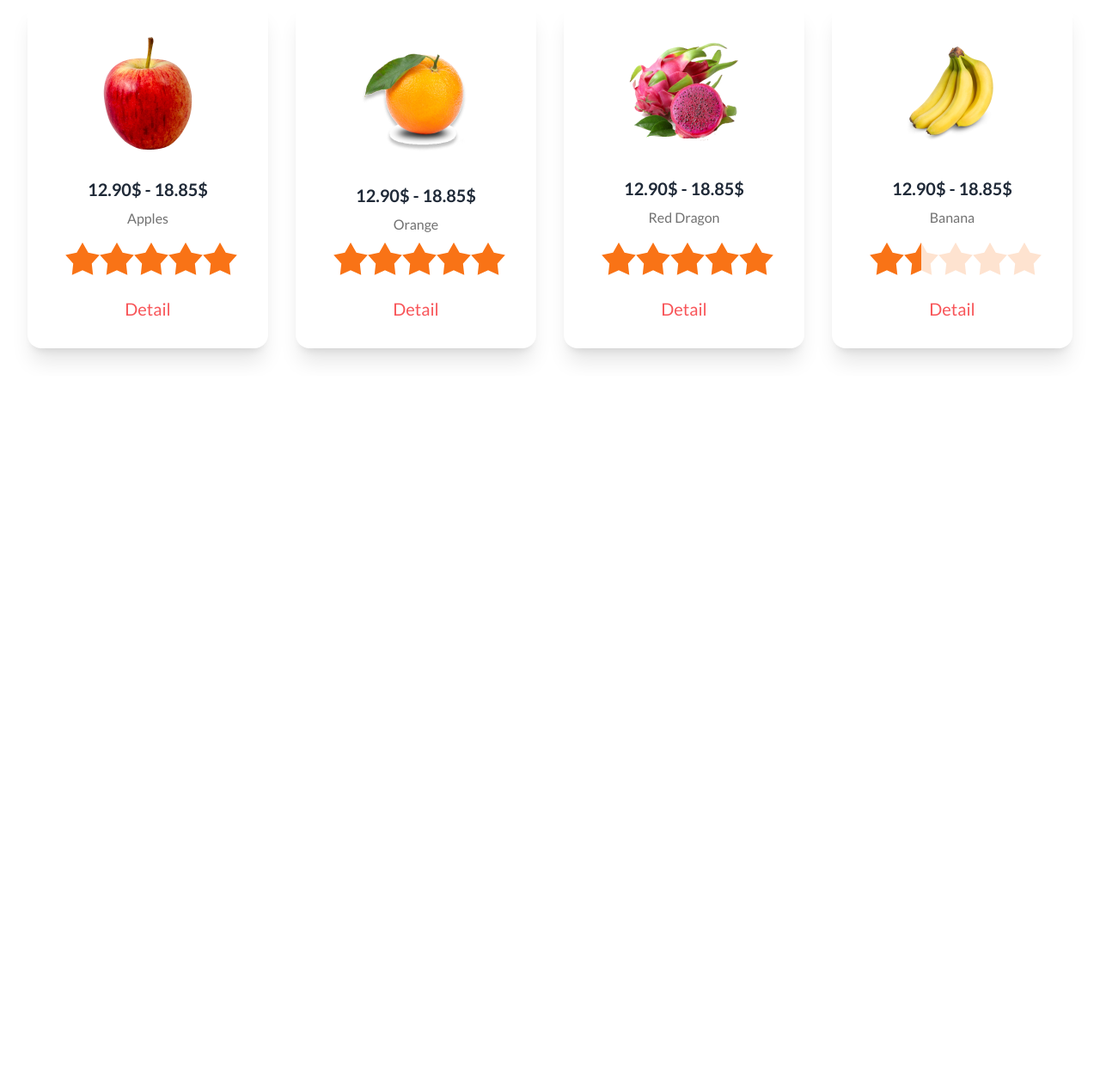
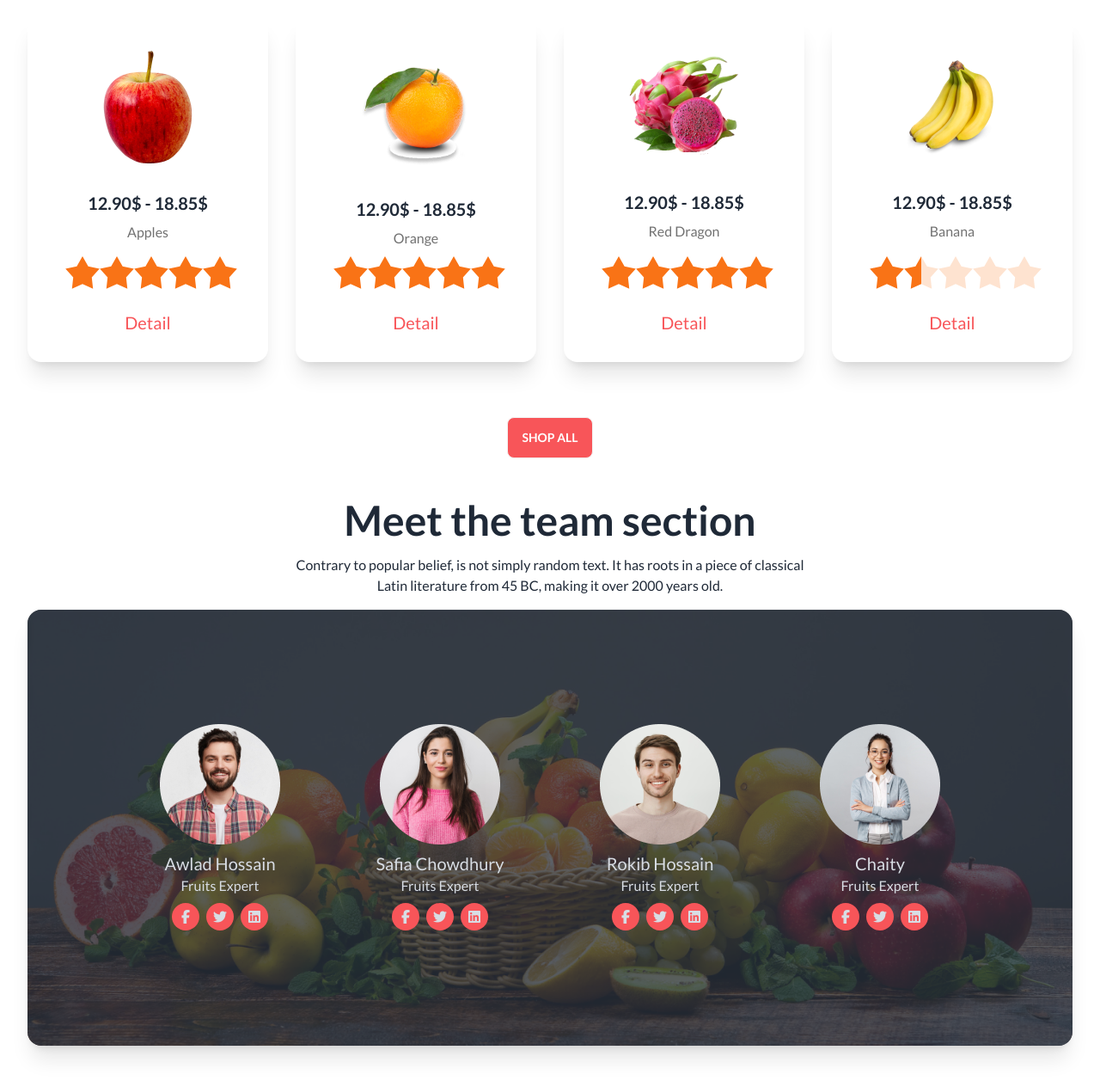
Before and after one commit to Rabiul913/Fruit-Brust-project-design, a plain HTML site: page index.html in a window 1280 px wide. Shown: the part 1195-2459 px from the top of the page at 86% size. Before the commit the page ends 1632 px from the top, so only its background shows below. Drawn offline with nearby package versions, Linux system fonts and the light colour scheme.

Commit message:
team section complete

```diff
--- a/index.html
+++ b/index.html
@@ -55,18 +55,18 @@
                     <a class="inline-flex gap-2 w-48 font-bold text-xl md:text-white"><img class="w-8" src="./assets/images/logo.png" alt="">Fruit Burst</a>
                 </div>
                 <div class="navbar-end hidden lg:flex mr-20">
-                    <input type="text" placeholder="Search" class="input rounded-full input-bordered w-48 md:w-72" />
+                    <input type="text" placeholder="Search here" class="input rounded-full input-bordered w-48 md:w-72" />
                     <svg xmlns="http://www.w3.org/2000/svg" class="h-5 w-5 -ml-[30px]" fill="none" viewBox="0 0 24 24" stroke="currentColor"><path stroke-linecap="round" stroke-linejoin="round" stroke-width="2" d="M21 21l-6-6m2-5a7 7 0 11-14 0 7 7 0 0114 0z" /></svg>
                 </div>
             </div>
         </header>
         <main class="mx-8">
             <!-- banner section -->
-            <section class="my-8">
+            <section class="mt-8 mb-12">
                 <div class="carousel w-full">
                     <div id="slide1" class="carousel-item relative w-full">
                         <img src="./assets/images/banner1.png" class="w-full" />
-                        <div class="absolute text-white text-center w-full h-full rounded-xl py-8 md:py-16 lg:py-24  bg-gradient-to-r from-[#12121200] to-[#121212]">
+                        <div class="absolute text-white text-center w-full h-full rounded-xl py-8 md:py-16 lg:py-40  bg-gradient-to-r from-[#12121200] to-[#121212]">
                                 <h2 class="text-2xl md:text-5xl lg:text-7xl text-extrabold">Exotic tastes at your <br> doorstep</h2>
                                 <p>We supply highly quality organic products</p>
                                 <button class="btn bg-[#F85559] text-white mt-3">Shop Now</button>
@@ -79,7 +79,7 @@
                     </div>
                     <div id="slide2" class="carousel-item relative w-full">
                         <img src="./assets/images/banner2.png" class="w-full" />
-                        <div class="absolute text-white text-center w-full h-full rounded-xl py-8 md:py-16 lg:py-24  bg-gradient-to-r from-[#12121200] to-[#121212]">
+                        <div class="absolute text-white text-center w-full h-full rounded-xl py-8 md:py-16 lg:py-40  bg-gradient-to-r from-[#12121200] to-[#121212]">
                             <h2 class="text-2xl md:text-5xl lg:text-7xl text-extrabold">Exotic tastes at your <br> doorstep</h2>
                             <p>We supply highly quality organic products</p>
                             <button class="btn bg-[#F85559] text-white mt-3">Shop Now</button>
@@ -91,7 +91,7 @@
                     </div>
                     <div id="slide3" class="carousel-item relative w-full">
                         <img src="./assets/images/banner3.png" class="w-full" />
-                        <div class="absolute text-white text-center py-8 md:py-16 lg:py-24 w-full h-full rounded-xl bg-gradient-to-r from-[#12121200] to-[#121212]">
+                        <div class="absolute text-white text-center py-8 md:py-16 lg:py-40 w-full h-full rounded-xl bg-gradient-to-r from-[#12121200] to-[#121212]">
                             <h2 class="text-2xl md:text-5xl lg:text-7xl text-extrabold">Exotic tastes at your <br> doorstep</h2>
                             <p>We supply highly quality organic products</p>
                             <button class="btn bg-[#F85559] text-white mt-3">Shop Now</button>
@@ -103,7 +103,7 @@
                     </div>
                     <div id="slide4" class="carousel-item relative w-full">
                         <img src="./assets/images/banner4.png" class="w-full" />
-                        <div class="absolute text-white text-center w-full h-full rounded-xl py-8 md:py-16 lg:py-24  bg-gradient-to-r from-[#12121200] to-[#121212]">
+                        <div class="absolute text-white text-center w-full h-full rounded-xl py-8 md:py-16 lg:py-40  bg-gradient-to-r from-[#12121200] to-[#121212]">
                             <h2 class="text-2xl md:text-5xl lg:text-7xl text-extrabold">Exotic tastes at your <br> doorstep</h2>
                             <p>We supply highly quality organic products</p>
                             <button class="btn bg-[#F85559] text-white mt-3">Shop Now</button>
@@ -116,7 +116,7 @@
                   </div>
             </section>
             <!-- deal of the day section -->
-            <section class="my-8">
+            <section class="my-12">
                 <div class="grid grid-cols-1 gap-8 md:grid-cols-2 justify-around items-center">
                     <div class="flex-1">
                         <h3 class="text-3xl font-extrabold mb-5">Deal of the day</h3>
@@ -250,7 +250,76 @@
                         </div>
                     </div>
                 </div>
+                <div class="flex justify-center pt-8">
+                  <button class="text-white bg-[#F85559] btn hover:bg-[#F85559]">Shop All</button>
+                </div>
             </section>
+            <!-- team section -->
+            <section  class="my-12">
+                <div>
+                  <div class="text-center my-auto">
+                    <h2 class="text-5xl font-bold">Meet the team section</h2>
+                    <p class="my-4">Contrary to popular belief, is not simply random text. It has roots in a piece of classical <br> Latin literature from 45 BC, making it over 2000 years old.</p>
+                  </div>
+                  <div class="card bg-base-100 shadow-xl image-full">
+                    <figure><img src="./assets/images/banner1.png" class="w-full"></figure>
+                      <div class="card-body px-8 md:px-20 lg:px-28">
+                        <div class="grid grid-cols-1 md:grid-cols-2 lg:grid-cols-4 gap-8 my-auto">
+                          <div class="text-center my-auto">
+                            <div class="flex justify-center">
+                              <img src="./assets/images/member1.png" alt="">
+                            </div>
+                            <h2 class="text-xl mt-2">Awlad Hossain</h2>
+                            <p>Fruits Expert</p>
+                            <div class="flex gap-2 justify-center mt-2">
+                              <i class="fa-brands fa-facebook-f bg-[#F85559] p-2 w-8 rounded-full"></i>
+                              <i class="fa-brands fa-twitter bg-[#F85559] p-2 w-8 rounded-full"></i>
+                              <i class="fa-brands fa-linkedin bg-[#F85559] p-2 w-8 rounded-full"></i>
+                            </div>
+                          </div>
+                          <div class="text-center my-auto">
+                            <div class="flex justify-center">
+                              <img src="./assets/images/member2.png" alt="">
+                            </div>
+                            <h2 class="text-xl mt-2">Safia Chowdhury</h2>
+                            <p>Fruits Expert</p>
+                            <div class="flex gap-2 justify-center mt-2">
+                              <i class="fa-brands fa-facebook-f bg-[#F85559] p-2 w-8 rounded-full"></i>
+                              <i class="fa-brands fa-twitter bg-[#F85559] p-2 w-8 rounded-full"></i>
+                              <i class="fa-brands fa-linkedin bg-[#F85559] p-2 w-8 rounded-full"></i>
+                            </div>
+                          </div>
+                          <div class="text-center my-auto">
+                            <div class="flex justify-center">
+                              <img src="./assets/images/member3.png" alt="">
+                            </div>
+                            <h2 class="text-xl mt-2">Rokib Hossain</h2>
+                            <p>Fruits Expert</p>
+                            <div class="flex gap-2 justify-center mt-2">
+                              <i class="fa-brands fa-facebook-f bg-[#F85559] p-2 w-8 rounded-full"></i>
+                              <i class="fa-brands fa-twitter bg-[#F85559] p-2 w-8 rounded-full"></i>
+                              <i class="fa-brands fa-linkedin bg-[#F85559] p-2 w-8 rounded-full"></i>
+                            </div>
+                          </div>
+                          <div class="text-center my-auto">
+                            <div class="flex justify-center">
+                              <img src="./assets/images/member4.png" alt="">
+                            </div>
+                            <h2 class="text-xl mt-2">Chaity</h2>
+                            <p>Fruits Expert</p>
+                            <div class="flex gap-2 justify-center mt-2">
+                              <i class="fa-brands fa-facebook-f bg-[#F85559] p-2 w-8 rounded-full"></i>
+                              <i class="fa-brands fa-twitter bg-[#F85559] p-2 w-8 rounded-full"></i>
+                              <i class="fa-brands fa-linkedin bg-[#F85559] p-2 w-8 rounded-full"></i>
+                            </div>
+                          </div>
+
+                        </div>
+                      </div>
+                  </div>
+                </div>
+            </section>
+
         </main>
         <footer>
 
```
